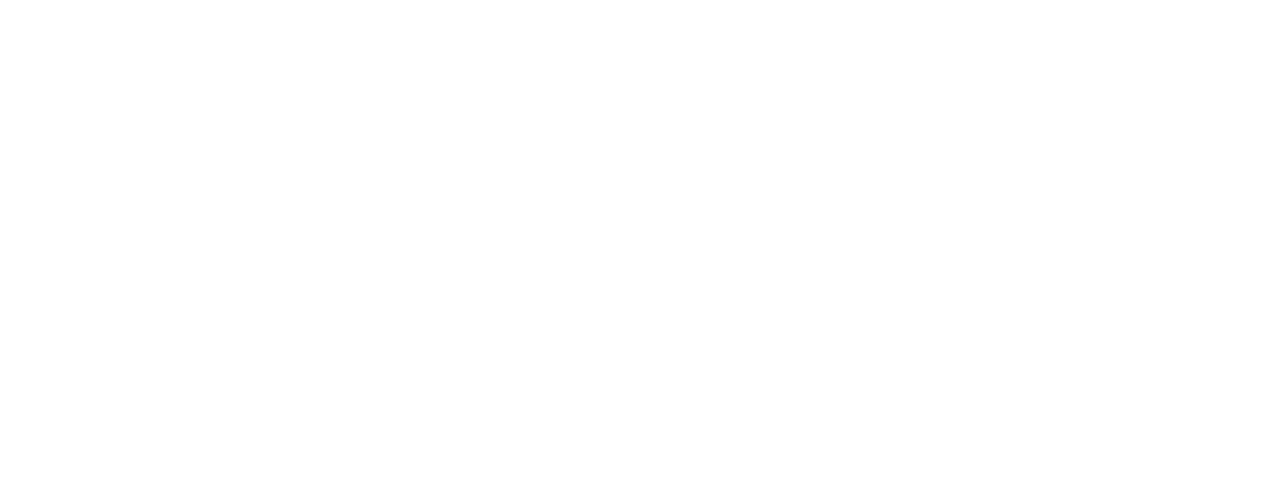
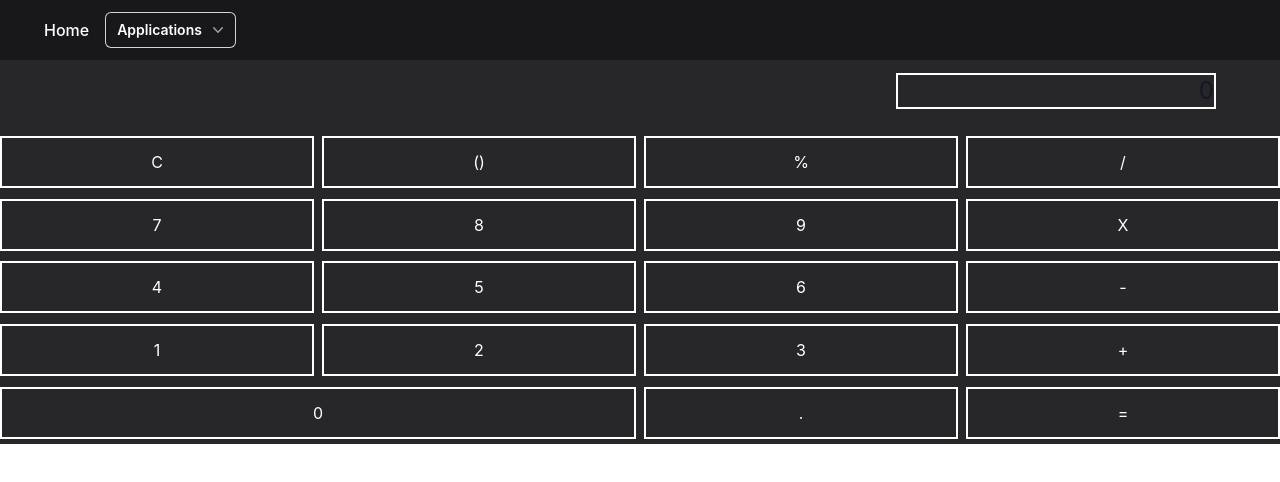
Before and after one commit to DarwinLF/React-Collection-Tailwind, a React (Create React App) app: page /calculator in a window 1280 px wide. Before the commit this address had no page. Shown: the top 482 px of the page. Built offline with nearby package versions, Linux system fonts and the light colour scheme.

Commit message:
fixing some things and beginning calculator

```diff
--- a/src/App.css
+++ b/src/App.css
@@ -14,7 +14,6 @@
 }
 
 .App-header {
-  background-color: #282c34;
   min-height: 100vh;
   display: flex;
   flex-direction: column;
--- a/src/App.tsx
+++ b/src/App.tsx
@@ -3,6 +3,7 @@
 import Layout from "./components/layout";
 import Home from "./components/home";
 import ColorFlipper from './components/colorFlipper';
+import Calculator from './components/calculator';
 
 function App() {
   return (
@@ -11,6 +12,7 @@
           <Route path="/" element={<Layout/>}>
             <Route index path='/' element={<Home/>}/>
             <Route path='/colorflipper' element={<ColorFlipper/>}/>
+            <Route path='/calculator' element={<Calculator/>}/>
           </Route>
         </Routes>
       </BrowserRouter>
--- /dev/null
+++ b/src/components/calculator.tsx
@@ -0,0 +1,91 @@
+import { Button } from "@material-tailwind/react"
+import { useState } from "react";
+
+const Calculator = () => {
+    const [expresion, setExpresion] = useState("0");
+
+    function addSymbol(symbol: string) {
+        switch(symbol) {
+            case "0": {
+                addDigit("0");
+                break;
+            }
+            case "1": {
+                addDigit("1");
+                break;
+            }
+            case "2": {
+                addDigit("2");
+                break;
+            }
+            case "3": {
+                addDigit("3");
+                break;
+            }
+            case "4": {
+                addDigit("4");
+                break;
+            }
+            case "5": {
+                addDigit("5");
+                break;
+            }
+            case "6": {
+                addDigit("6");
+                break;
+            }
+            case "7": {
+                addDigit("7");
+                break;
+            }
+            case "8": {
+                addDigit("8");
+                break;
+            }
+            case "9": {
+                addDigit("9");
+                break;
+            }
+        }
+    }
+
+    function addDigit(digit: string) {
+        if(expresion == "0") {
+            setExpresion(digit);
+        }
+        else {
+            setExpresion(expresion + digit);
+        }
+    }
+
+    function clean() {
+        setExpresion("0");
+    }
+
+    return (
+        <div id="background" className="grid grid-cols-4 justify-center items-center h-96 gap-x-2 gap-y-0 bg-zinc-800">
+            <p className="col-span-4 text-2xl text-gray-900 dark:text-white border-2 border-white justify-self-end w-1/4 text-right mr-16 mb-4 mt-2">{expresion}</p>
+            <Button className="border-2 border-white" onClick={clean}>C</Button>
+            <Button className="border-2 border-white">()</Button>
+            <Button className="border-2 border-white">%</Button>
+            <Button className="border-2 border-white">/</Button>
+            <Button onClick={() => addSymbol("7")} className="border-2 border-white">7</Button>
+            <Button onClick={() => addSymbol("8")} className="border-2 border-white">8</Button>
+            <Button onClick={() => addSymbol("9")} className="border-2 border-white">9</Button>
+            <Button className="border-2 border-white">X</Button>
+            <Button onClick={() => addSymbol("4")} className="border-2 border-white">4</Button>
+            <Button onClick={() => addSymbol("5")} className="border-2 border-white">5</Button>
+            <Button onClick={() => addSymbol("6")} className="border-2 border-white">6</Button>
+            <Button className="border-2 border-white">-</Button>
+            <Button onClick={() => addSymbol("1")} className="border-2 border-white">1</Button>
+            <Button onClick={() => addSymbol("2")} className="border-2 border-white">2</Button>
+            <Button onClick={() => addSymbol("3")} className="border-2 border-white">3</Button>
+            <Button className="border-2 border-white">+</Button>
+            <Button onClick={() => addSymbol("0")} className="col-span-2 border-2 border-white">0</Button>
+            <Button className="border-2 border-white">.</Button>
+            <Button className="border-2 border-white">=</Button>
+        </div>
+    );
+  };
+
+  export default Calculator;
--- a/src/components/home.tsx
+++ b/src/components/home.tsx
@@ -2,7 +2,7 @@
 
 const Home = () => {
     return (
-        <header className="App-header">
+        <header className="App-header bg-zinc-800">
          <img src={logo} alt='logo' className='App-logo'></img>
          <p>House of Projects</p>
         </header>
--- a/src/components/layout.tsx
+++ b/src/components/layout.tsx
@@ -12,7 +12,7 @@
     return (
         <>
           <Navbar
-            className="sticky top-0 z-10 mx-auto max-w-screen-xl bg-zinc-900 px-4 py-3"
+            className="sticky top-0 z-10 mx-auto w-screen h-1/5 bg-zinc-900 px-4 py-3"
           >
             <div className="flex flex-wrap items-center justify-start gap-y-4 text-white ml-7">
               <Typography
@@ -26,7 +26,7 @@
               <Menu as="div" className="relative inline-block text-left">
                 <div>
                   <Menu.Button className="inline-flex w-full justify-center gap-x-1.5 rounded-md bg-zinc-900 px-3 py-2 text-sm font-semibold text-white shadow-sm ring-1 ring-inset ring-gray-300">
-                    Options
+                    Applications
                     <ChevronDownIcon className="-mr-1 h-5 w-5 text-gray-400" aria-hidden="true" />
                   </Menu.Button>
                 </div>
@@ -55,6 +55,19 @@
                           </a>
                         )}
                       </Menu.Item>
+                      <Menu.Item>
+                        {({ active }) => (
+                          <a
+                            href="/calculator"
+                            className={classNames(
+                              active ? 'bg-zinc-900 text-gray-500' : 'text-gray-300',
+                              'block px-4 py-2 text-sm'
+                            )}
+                          >
+                            Calculator
+                          </a>
+                        )}
+                      </Menu.Item>
                     </div>
                   </Menu.Items>
                 </Transition>
```
